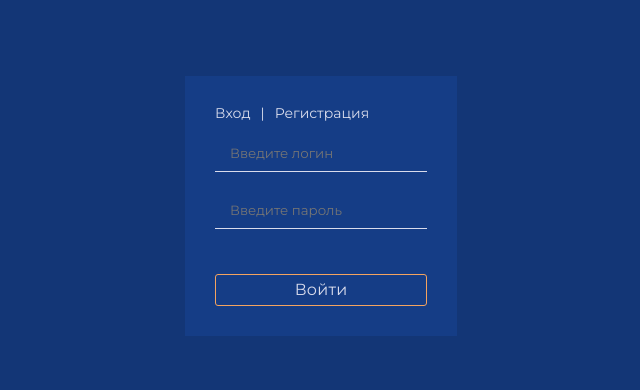
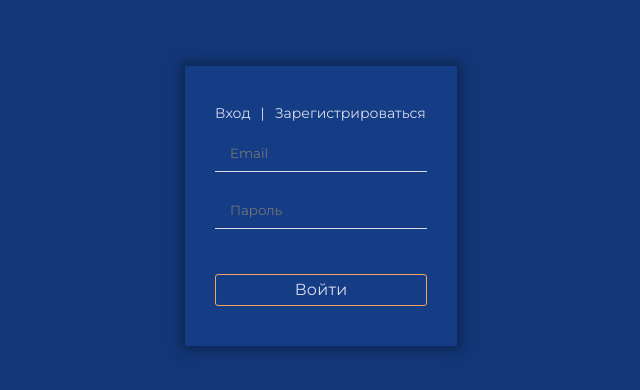
Before and after one commit to flowr1x/python-course-vue, a Vue app: page /login in a window 1280 px wide. Shown: the part 194-584 px from the top of the page, without its empty margins (319-959 px from the left). Built offline with nearby package versions, Linux system fonts and the light colour scheme.

Commit message:
add vuevalidate, create validate email and password

```diff
--- a/package.json
+++ b/package.json
@@ -7,6 +7,8 @@
     "build": "vue-cli-service build"
   },
   "dependencies": {
+    "@vuelidate/core": "^2.0.0-alpha.40",
+    "@vuelidate/validators": "^2.0.0-alpha.28",
     "core-js": "^3.6.5",
     "register-service-worker": "^1.7.1",
     "vue": "^3.0.0",
--- a/src/assets/layouts/form.scss
+++ b/src/assets/layouts/form.scss
@@ -13,27 +13,18 @@
         flex-direction: column;
     }
     &__body {
-        padding: 30px;
+        box-shadow: 0 0 10px 4px $primary-sdw-color;
+        padding: 40px 30px;
         background: $bg-color;
     }
     &__title {
         display: flex;
         margin-bottom: 15px;
-
-        span {
-            display: inline-block;
-        }
         > *:not(:last-child) {
             margin-right: 10px;
         }
-
-        label {
-            color: $text-color;
-            cursor: pointer;
-
-            :hover {
-                color: $additional-color;
-            }
+        a {
+          color: inherit;
         }
     }
     &__input {
@@ -49,3 +40,7 @@
         margin-top: 25px;
     }
 }
+
+.invalid {
+  border-bottom: 1px solid $additional-color;
+}
--- a/src/components/AsideList.vue
+++ b/src/components/AsideList.vue
@@ -17,8 +17,5 @@
 export default {
     name: "aside-list",
     props: ["title", "subtitle", "path"],
-    data() {
-
-    }
 }
 </script>
--- a/src/main.js
+++ b/src/main.js
@@ -5,4 +5,6 @@ import router from './router'
 import store from './store'
 import "./assets/layouts/index.scss"
 
-createApp(App).use(store).use(router).mount('#app')
+const app = createApp(App);
+
+app.use(store).use(router).mount('#app')
--- a/src/views/Login.vue
+++ b/src/views/Login.vue
@@ -1,16 +1,61 @@
 <template>
   <div class="form-login">
-    <div class="form-login__body form-login__body_login">
+    <div class="form-login__body">
       <div class="form-login__title">
         <div class="form-login__subtitle">Вход</div>
         <span>|</span>
-        <label for="form-login__switch"><span>Регистрация</span></label>
+        <router-link to="/register" class="">Зарегистрироваться</router-link>
       </div>
-      <form action="#" method="post" class="form-login__form form-login__form_login">
-        <input type="text" class="form-login__input" placeholder="Введите логин">
-        <input type="password" class="form-login__input" placeholder="Введите пароль">
-        <button type="submit" class="form-login__button btn">Войти</button>
+      <form action="#" method="post" class="form-login__form" @submit.prevent="onSubmit">
+        <input type="text"
+          class="form-login__input"
+          placeholder="Email"
+          v-model="email"
+          :class="{invalid: (v$.email.$dirty && v$.email.required.$invalid) || (v$.email.$dirty && v$.email.email.$invalid)}"
+          >
+          <small v-if="v$.email.$dirty && v$.email.required.$invalid">Поле email пустое</small>
+          <small v-else-if="v$.email.$dirty && v$.email.email.$invalid">Неправильный email</small>
+        <input type="password"
+          class="form-login__input"
+          placeholder="Пароль"
+          v-model="password"
+          :class="{invalid: (v$.password.$dirty && v$.password.required.$invalid) || (v$.password.$dirty && v$.password.minLength.$invalid)}">
+        <button type="submit"
+          class="form-login__button btn">Войти</button>
       </form>
     </div>
   </div>
 </template>
+
+<script>
+import useVuelidate from '@vuelidate/core'
+import { required, email, minLength } from '@vuelidate/validators'
+
+export default {
+  name: "login",
+  setup() {
+    return {
+      v$: useVuelidate()
+    }
+  },
+  data: () => ({
+    email: "",
+    password: ""
+  }),
+  validations () {
+    return {
+      email: { required, email },
+      password: { required, minLength: minLength(6) },
+    }
+  },
+  methods: {
+    onSubmit() {
+      if (this.v$.$invalid) {
+        this.v$.$touch();
+        return;
+      }
+      this.$router.push("/");
+    }
+  }
+}
+</script>
--- a/src/views/Register.vue
+++ b/src/views/Register.vue
@@ -1,15 +1,23 @@
 <template>
-  <div class="form-login__body form-login__body_register">
+  <div class="form-login__body">
     <div class="form-login__title">
       <div class="form-login__subtitle">Регистрация</div>
       <span>|</span>
-      <label for="form-login__switch"><span>Вход</span></label>
+      <router-link to="/login">Вход</router-link>
     </div>
-    <form action="#" method="post" class="form-login__form form-login__form_register">
-      <input type="text" class="form-login__input" placeholder="Имя">
-      <input type="text" class="form-login__input" placeholder="Почта">
-      <input type="password" class="form-login__input" placeholder="Пароль">
-      <input type="password" class="form-login__input" placeholder="Снова пароль">
+    <form action="#" method="post" class="form-login__form">
+      <input type="text"
+        class="form-login__input"
+        placeholder="Имя">
+      <input type="text"
+        class="form-login__input"
+        placeholder="Email">
+      <input type="password"
+        class="form-login__input"
+        placeholder="Пароль">
+      <input type="password"
+        class="form-login__input"
+        placeholder="Снова пароль">
       <button type="submit" class="form-login__button btn">Зарегистрироваться</button>
     </form>
   </div>
```
Also changed, not shown: 1 other file (tests, documents, lock files or other folders).
